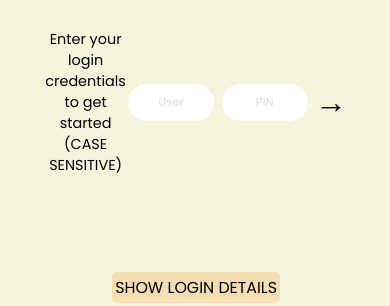
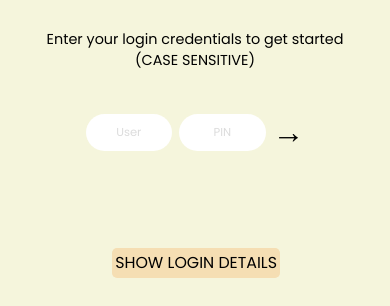
Before and after one commit to Simeonone/football-transfers, a plain HTML site: page index.html in a window 390 px wide. Shown: the top 306 px of the page. Drawn offline with Linux system fonts and the light colour scheme.

Commit message:
updated login screen responsiveness

```diff
--- a/style.css
+++ b/style.css
@@ -461,4 +461,9 @@ td {
   .form--input--playerSaletoWhichClub {
     width: 8rem;
   }
+  header {
+    display: flex;
+    flex-direction: column;
+    row-gap: 3rem;
+  }
 }
```
